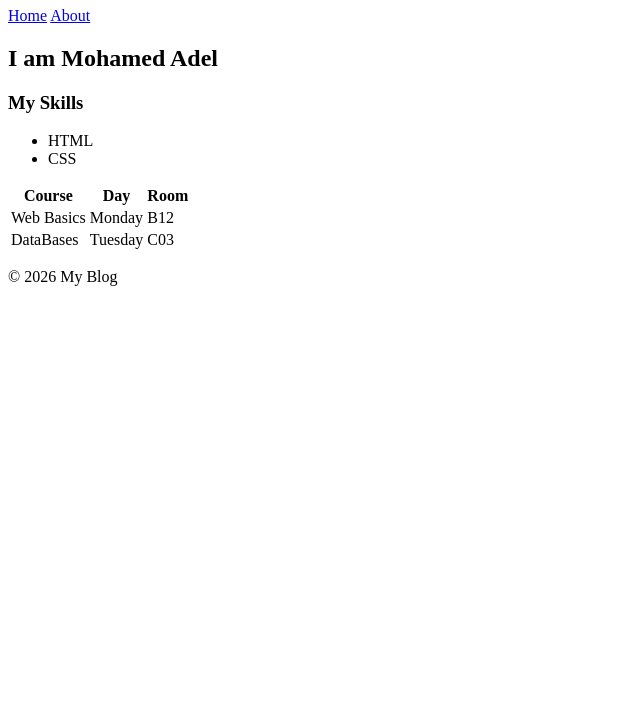
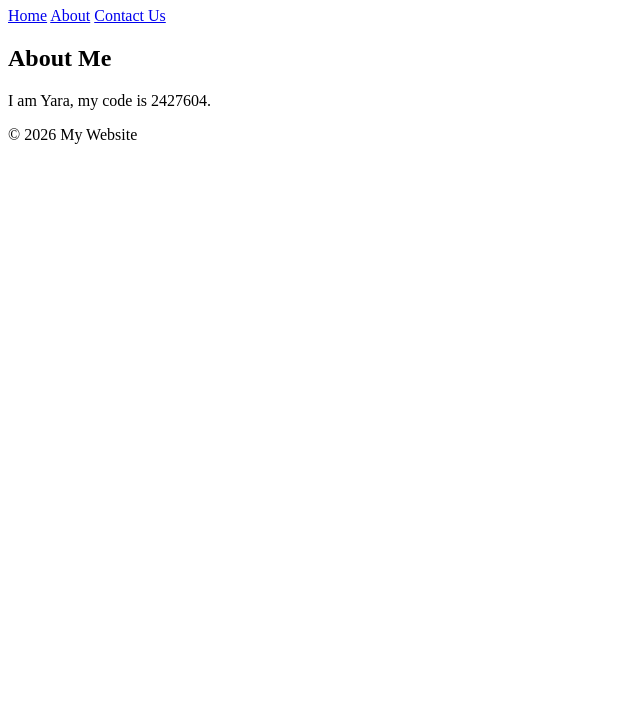
Before and after one commit to yarasayed539-maker/-, a plain HTML site: page about.html in a window 1280 px wide. Shown: the part 73-800 px from the top of the page, without its empty margins (0-640 px from the left). Drawn offline with Linux system fonts and the light colour scheme.

Commit message:
Update about page title and content

```diff
--- a/about.html
+++ b/about.html
@@ -3,42 +3,28 @@
 <head>
     <meta charset="UTF-8">
     <meta name="viewport" content="width=device-width, initial-scale=1.0">
-    <title>First Habbda ever</title>
-    <link rel="stylesheet" href="/css/Stylesheet.css">
+    <title>My Website | About</title>
+    <link rel="stylesheet" href="css/Stylesheet.css">
 </head>
 <body>
     <header>
-        <h1>My Blog</h1>
+        <h1>Welcome to my first website</h1>
         <nav>
             <a href="index.html">Home</a>
             <a href="about.html">About</a>
+            <a href="contact.html">Contact Us</a>
         </nav>
     </header>
+
     <main>
-      <h2>I am Mohamed Adel</h2>
-      <h3>My Skills</h3>
-      <ul>
-        <li>HTML</li>
-        <li>CSS</li>
-      </ul>
-      <table>
-        <thead>
-            <tr>
-                <th>Course</th><th>Day</th><th>Room</th>
-            </tr>
-        </thead>
-        <tbody>
-            <tr>
-                <td>Web Basics</td> <td>Monday</td><td>B12</td>
-            </tr>
-            <tr>
-                <td>DataBases</td><td>Tuesday</td><td>C03</td>
-            </tr>
-        </tbody>
-      </table>
+        <section>
+            <h2>About Me</h2>
+            <p>I am Yara, my code is 2427604.</p>
+        </section>
     </main>
+
     <footer>
-        <p>&copy; 2026 My Blog</p>
+        <p>&copy; 2026 My Website</p>
     </footer>
 </body>
 </html>
```
